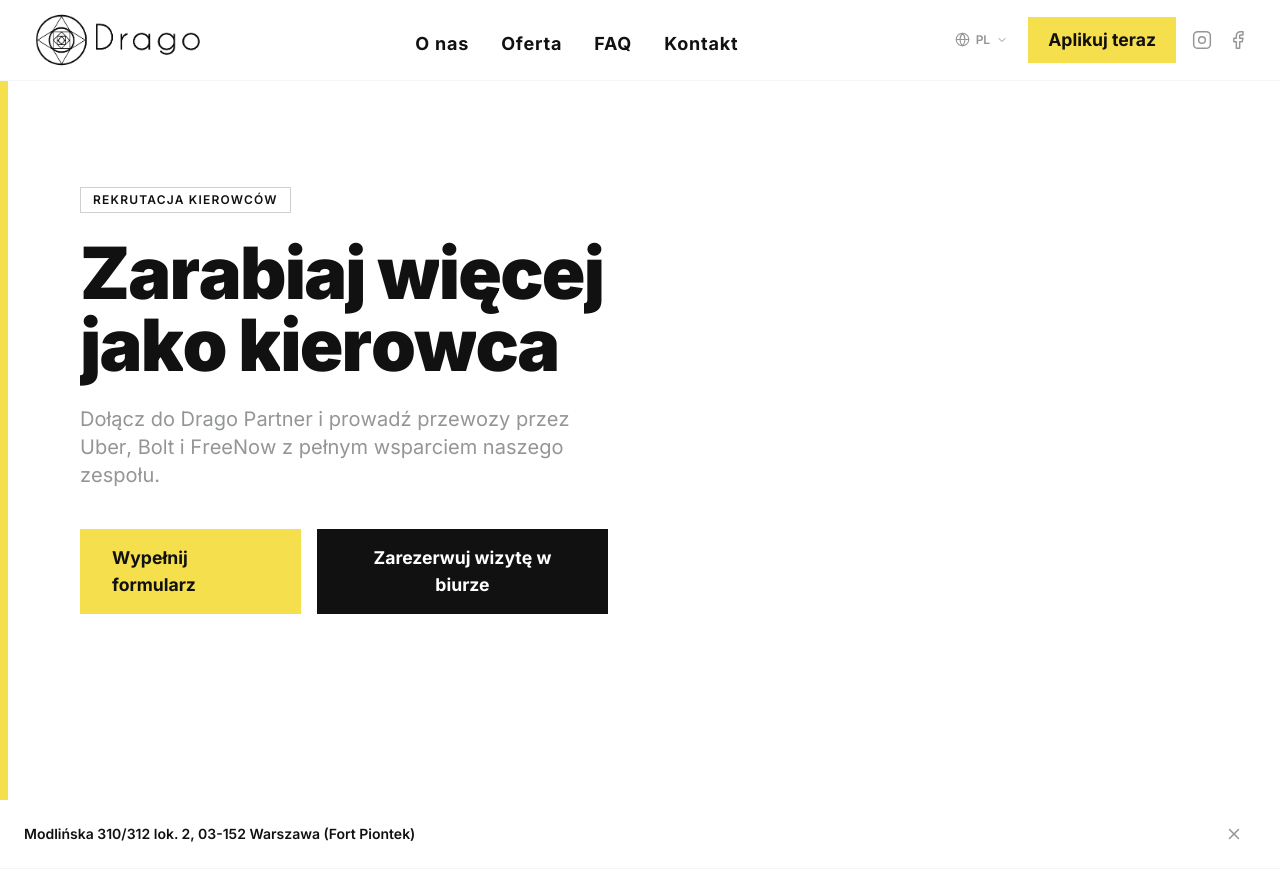
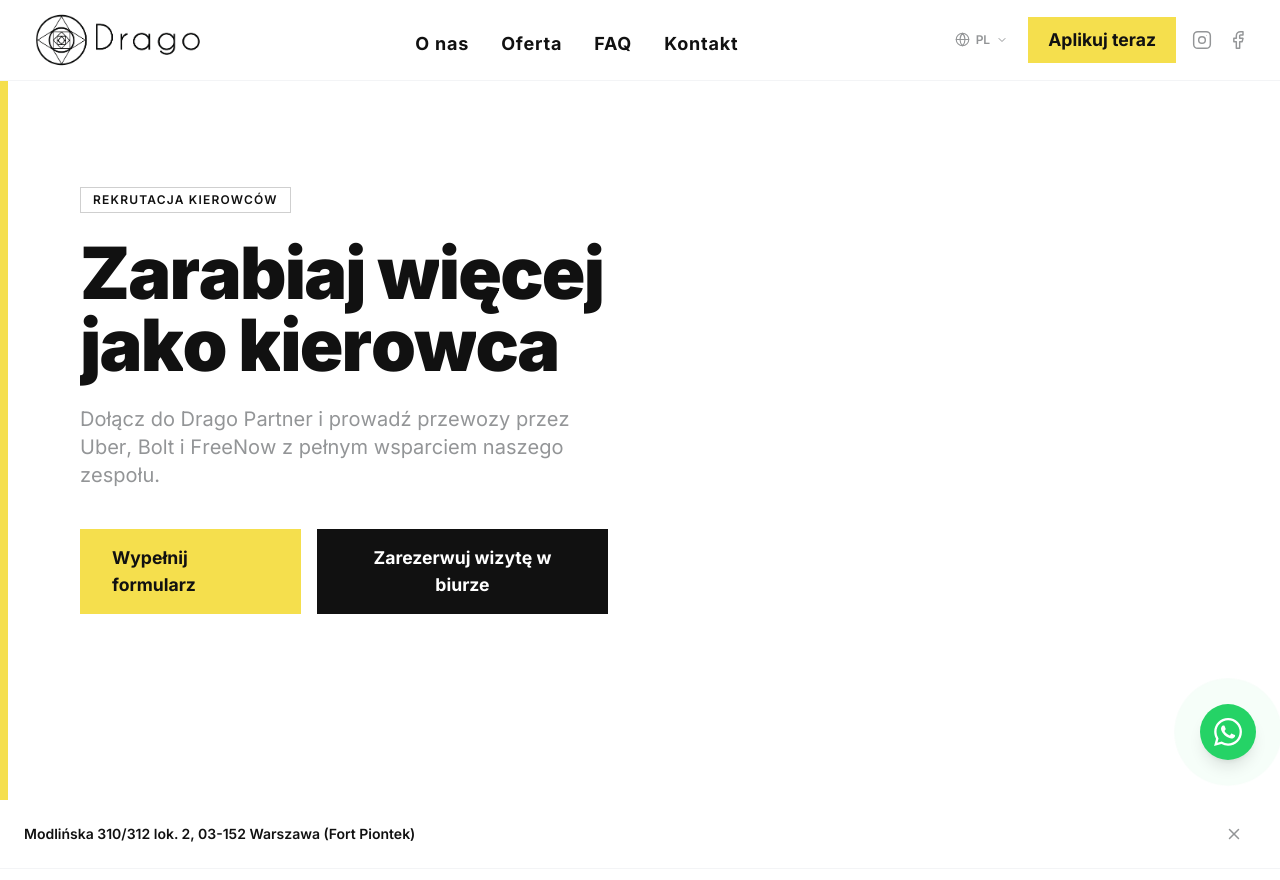
Before and after one commit to code-mike-code/drago-partner, a React (Vite) app: page / in a window 1280 px wide. Shown: the top 880 px of the page. Built offline with nearby package versions, Linux system fonts and the light colour scheme.

Commit message:
feat: added whatsapp widget

```diff
--- /dev/null
+++ b/src/components/ui/WhatsAppWidget.tsx
@@ -0,0 +1,32 @@
+const WA_NUMBER = '48530181372'
+const WA_URL = `https://wa.me/${WA_NUMBER}`
+
+export function WhatsAppWidget() {
+  return (
+    <div className="fixed bottom-10 right-6 z-50 w-14 h-14">
+      {/* Pulsing ring */}
+      <span
+        className="absolute inset-0 rounded-circle bg-[#25D366] animate-wa-ping"
+        aria-hidden="true"
+      />
+      <a
+        href={WA_URL}
+        target="_blank"
+        rel="noopener noreferrer"
+        aria-label="Napisz do nas na WhatsApp"
+        className="relative flex items-center justify-center w-14 h-14 rounded-circle bg-[#25D366] shadow-lg hover:bg-[#1ebe5d] transition-colors duration-200"
+      >
+        <svg
+          xmlns="http://www.w3.org/2000/svg"
+          viewBox="0 0 24 24"
+          fill="white"
+          width="28"
+          height="28"
+          aria-hidden="true"
+        >
+          <path d="M17.472 14.382c-.297-.149-1.758-.867-2.03-.967-.273-.099-.471-.148-.67.15-.197.297-.767.966-.94 1.164-.173.199-.347.223-.644.075-.297-.15-1.255-.463-2.39-1.475-.883-.788-1.48-1.761-1.653-2.059-.173-.297-.018-.458.13-.606.134-.133.298-.347.446-.52.149-.174.198-.298.298-.497.099-.198.05-.371-.025-.52-.075-.149-.669-1.612-.916-2.207-.242-.579-.487-.5-.669-.51-.173-.008-.371-.01-.57-.01-.198 0-.52.074-.792.372-.272.297-1.04 1.016-1.04 2.479 0 1.462 1.065 2.875 1.213 3.074.149.198 2.096 3.2 5.077 4.487.709.306 1.262.489 1.694.625.712.227 1.36.195 1.871.118.571-.085 1.758-.719 2.006-1.413.248-.694.248-1.289.173-1.413-.074-.124-.272-.198-.57-.347m-5.421 7.403h-.004a9.87 9.87 0 01-5.031-1.378l-.361-.214-3.741.982.998-3.648-.235-.374a9.86 9.86 0 01-1.51-5.26c.001-5.45 4.436-9.884 9.888-9.884 2.64 0 5.122 1.03 6.988 2.898a9.825 9.825 0 012.893 6.994c-.003 5.45-4.437 9.884-9.885 9.884m8.413-18.297A11.815 11.815 0 0012.05 0C5.495 0 .16 5.335.157 11.892c0 2.096.547 4.142 1.588 5.945L.057 24l6.305-1.654a11.882 11.882 0 005.683 1.448h.005c6.554 0 11.89-5.335 11.893-11.893a11.821 11.821 0 00-3.48-8.413z" />
+        </svg>
+      </a>
+    </div>
+  )
+}
--- a/src/index.css
+++ b/src/index.css
@@ -3,7 +3,7 @@
 @tailwind utilities;
 
 @layer base {
-  * {
+  *:not(.rounded-circle) {
     border-radius: 0 !important;
   }
 
@@ -71,6 +71,23 @@
   }
 }
 
+/* ─── WhatsApp widget ─────────────────────────────────────────────── */
+
+.rounded-circle {
+  border-radius: 9999px !important;
+}
+
+@keyframes wa-ping {
+  0%   { transform: scale(1); opacity: 0.5; }
+  100% { transform: scale(2); opacity: 0; }
+}
+
+@layer utilities {
+  .animate-wa-ping {
+    animation: wa-ping 2.5s ease-out infinite;
+  }
+}
+
 /* ─── Reduced motion ──────────────────────────────────────────────── */
 
 @media (prefers-reduced-motion: reduce) {
--- a/src/pages/Index.tsx
+++ b/src/pages/Index.tsx
@@ -10,6 +10,7 @@
 import { FAQSection } from '@/components/sections/FAQSection'
 import { ContactSection } from '@/components/sections/ContactSection'
 import { FinalCTA } from '@/components/sections/FinalCTA'
+import { WhatsAppWidget } from '@/components/ui/WhatsAppWidget'
 
 export default function Index() {
   const { t } = useLanguage()
@@ -33,6 +34,7 @@
         <FinalCTA />
       </main>
       <Footer />
+      <WhatsAppWidget />
     </>
   )
 }
--- a/tailwind.config.ts
+++ b/tailwind.config.ts
@@ -26,6 +26,7 @@
         '2xl': '0',
         '3xl': '0',
         full: '0',
+        circle: '9999px',
       },
       scale: {
         '65': '0.65',
```
